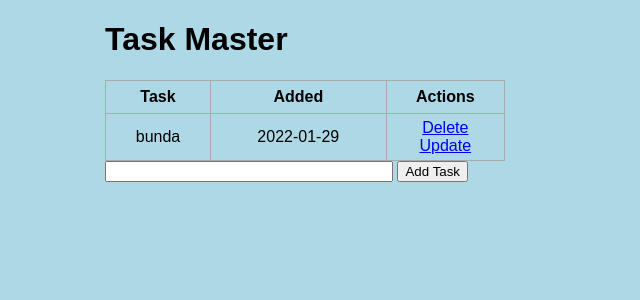
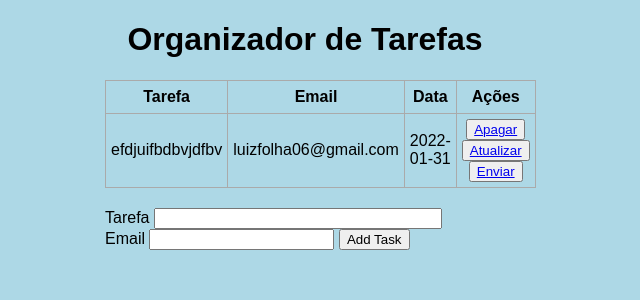
Before and after one commit to lfelipefolha/ProjetoFlaskLuizFelipeFolha, a Flask app: page / in a window 1280 px wide. Shown: the top 300 px of the page, without its empty margins (335-975 px from the left). Run offline with Flask 2, Linux system fonts and the light colour scheme; data comes from the database, SQL or seed files in the repository.

Commit message:
func email add

```diff
--- a/app.py
+++ b/app.py
@@ -1,16 +1,32 @@
 from flask import Flask , render_template , redirect , url_for , request
 from flask_sqlalchemy import SQLAlchemy
 from datetime import datetime
+from flask_mail import Mail, Message
+
 
 app = Flask ( __name__ )
-app.config [ 'SQLALCHEMY_DATABASE_URI' ] = 'sqlite:///test.db'
+app.config [ 'SQLALCHEMY_DATABASE_URI' ] = 'sqlite:///testedb.db'
 db = SQLAlchemy ( app )
 
+mail= Mail(app)
+app.config['MAIL_SERVER']='smtp.gmail.com'
+app.config['MAIL_PORT'] = 465
+app.config['MAIL_USERNAME'] = 'folhaflaskapp@gmail.com'
+app.config['MAIL_PASSWORD'] = 'batata21'
+app.config['MAIL_USE_TLS'] = False
+app.config['MAIL_USE_SSL'] = True
+mail = Mail(app)
+
+
+@app.before_first_request
+def create_table() :
+    db.create_all ()
 
 class Todo ( db.Model ) :
     id = db.Column ( db.Integer , primary_key=True )
     content = db.Column ( db.String ( 200 ) , nullable=False )
     completed = db.Column ( db.Integer , default=0 )
+    email = db.Column (db.String (200), nullable=False)
     date_created = db.Column ( db.DateTime , default=datetime.utcnow )
 
     def __repr__(self) :
@@ -19,9 +35,11 @@ class Todo ( db.Model ) :
 
 @app.route ( '/' , methods=[ 'POST' , 'GET' ] )
 def index() :
+
     if request.method == 'POST' :
         task_content = request.form [ 'content' ]
-        new_task = Todo ( content=task_content )
+        task_email = request.form [ 'email' ]
+        new_task = Todo ( content=task_content, email=task_email )
 
         try :
             db.session.add ( new_task )
@@ -31,8 +49,10 @@ def index() :
             return 'Problema ao add tarefa'
 
     else :
-        tasks = Todo.query.order_by ( Todo.date_created ).all ()
-        return render_template ( 'index.html' , tasks=tasks )
+
+        dados = Todo.query.order_by ( Todo.date_created ).all ()
+
+        return render_template ('index.html', dados = dados)
 
 
 @app.route ( '/delete/<int:id>' )
@@ -63,5 +83,20 @@ def update(id):
         return render_template('update.html', task = task )
 
 
+@app.route("/sendmail/<int:id>")
+def sendmail(id):
+        task_to_send = Todo.query.filter_by ( id = id ).first ()
+        recipients = task_to_send.email
+        body = task_to_send.content
+        msg = Message(subject="Projeto de organização de tarefas",
+                      sender='folhaflaskapp@gmail.com',
+                      recipients=[recipients], # replace with your email for testing
+                      body=body)
+        mail.send(msg)
+        return render_template('sendmail.html')
+
+
+
+
 if __name__ == "__main__" :
     app.run ( debug=True )
--- a/templates/index.html
+++ b/templates/index.html
@@ -1,40 +1,49 @@
 {% extends 'base.html' %}
 
 {% block head %}
-<title>TAsk Matter</title>
+<title>Task Master</title>
 {% endblock %}
 
 {% block body %}
 <div class="content">
-        <h1>Task Master</h1>
-        {% if tasks|length<1 %}
-            <h4 style="text-align: center">Nenhuma tarefa para exibir. Add uma antes! </h4>
-
+    <h1 style="text-align: center">Organizador de Tarefas</h1>
+    {% if dados|length < 1 %}
+    <h4 style="text-align: center">Ainda não há nenhuma tarefa!</h4>
     {% else %}
     <table>
         <tr>
-                <th>Task</th>
-                <th>Added</th>
-                <th>Actions</th>
+            <th>Tarefa</th>
+            <th>Email</th>
+            <th>Data</th>
+            <th>Ações</th>
         </tr>
-            {% for task in tasks %}
+        {% for dado in dados %}
             <tr>
-                    <td>{{task.content}}</td>
-                    <td>{{task.date_created.date()}}</td>
+                <td>{{ dado.content }}</td>
+                <td>{{ dado.email}}</td>
+                 <td>{{ dado.date_created.date() }}</td>
                 <td>
-                        <a href="/delete/{{task.id}}">Delete</a>
+
+                    <button><a href="/delete/{{dado.id}}">Apagar</a>
                     <br>
-                        <a href="/update/{{task.id}}">Update</a>
+                    <button><a href="/update/{{dado.id}}">Atualizar</a>
+                    <br>
+                    <button><a href="/sendmail/{{dado.id}}">Enviar</a>
                 </td>
             </tr>
         {% endfor %}
     </table>
-
     {% endif %}
 
+    <div class="form">
         <form action="/" method="POST">
+            <span>Tarefa</span>
             <input type="text" name="content" id="content">
-            <input type="submit" value="Add Task">
+            <br>
+            <span>Email</span>
+             <input type="email" name="email" id="email">
+            <input type="submit" style="align-content: center" value="Add Task">
         </form>
     </div>
+</div>
 {% endblock %}
```
Also changed, not shown: templates/sendmail.html (added, +17 -0 lines), templates/update.html (+7 -3 lines), test.db (deleted), testedb.db (added). Lines whose indentation alone changed are shown as unchanged.
